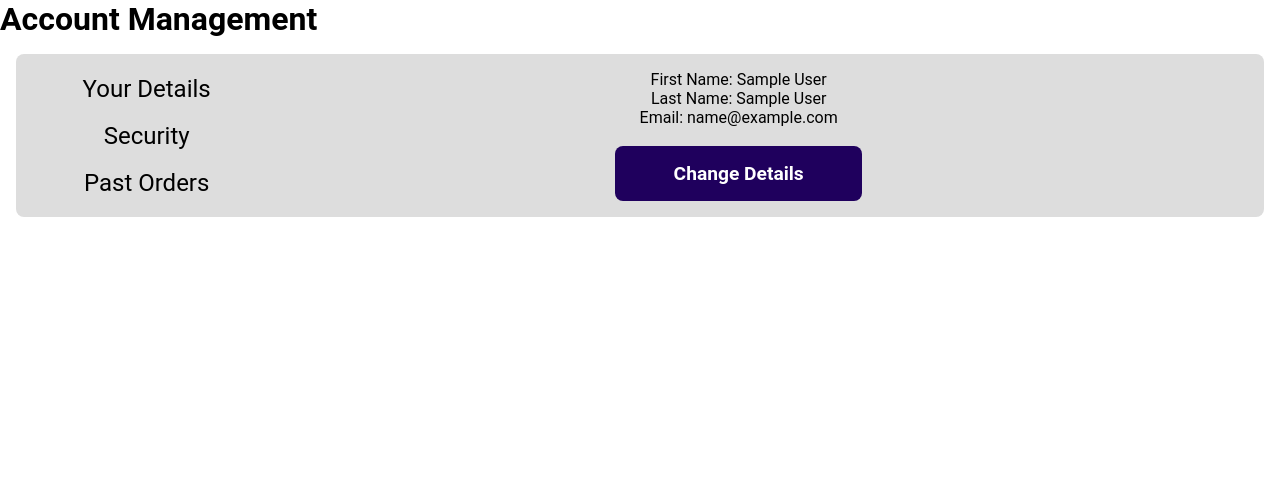
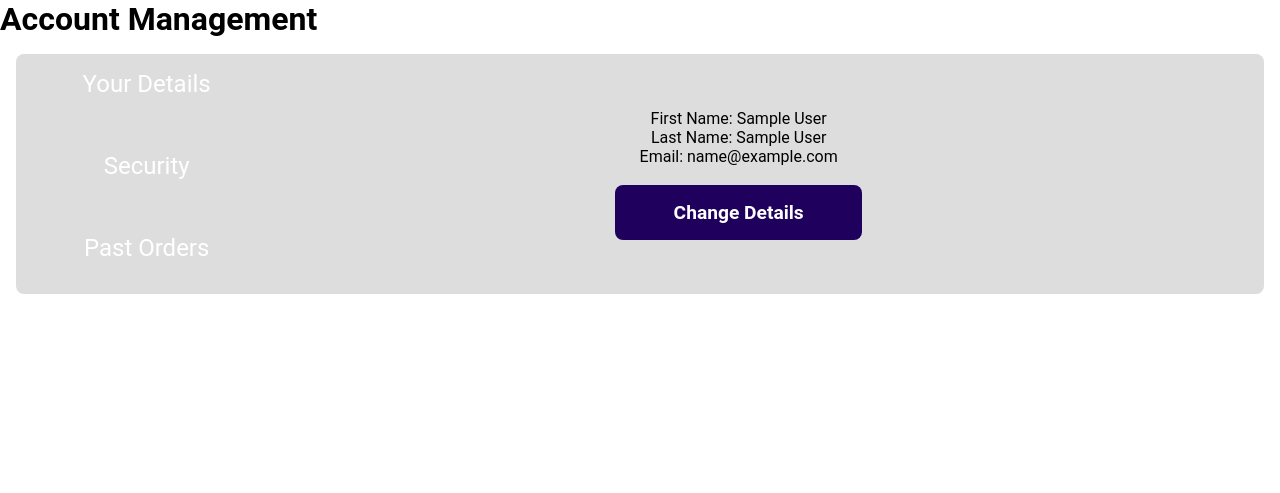
Before and after one commit to MIRROR-Team18/mirror, a PHP site: page /account/manage.php in a window 1280 px wide. Shown: the part 68-561 px from the top of the page. Run offline with PHP 8.4, Linux system fonts and the light colour scheme; the visitor is signed in with stand-in values (Sample User, id 1).

Commit message:
Fixed buttons in accountManage.css

```diff
--- a/_stylesheets/accountManage.css
+++ b/_stylesheets/accountManage.css
@@ -11,11 +11,18 @@
 }
 #accountPanel #options{
     text-align: center;
+    display: flex;
+    flex-flow: column nowrap;
 }
 #accountPanel #options a{
     font-size: 1.5rem;
     text-decoration: none;
-    color: black;
+
+    color: white;
+    white-space: nowrap;
+    width: 100%;
+
+    margin-bottom: 1rem;
 }
 #accountPanel #options a:hover{
     font-weight: bold;
```
